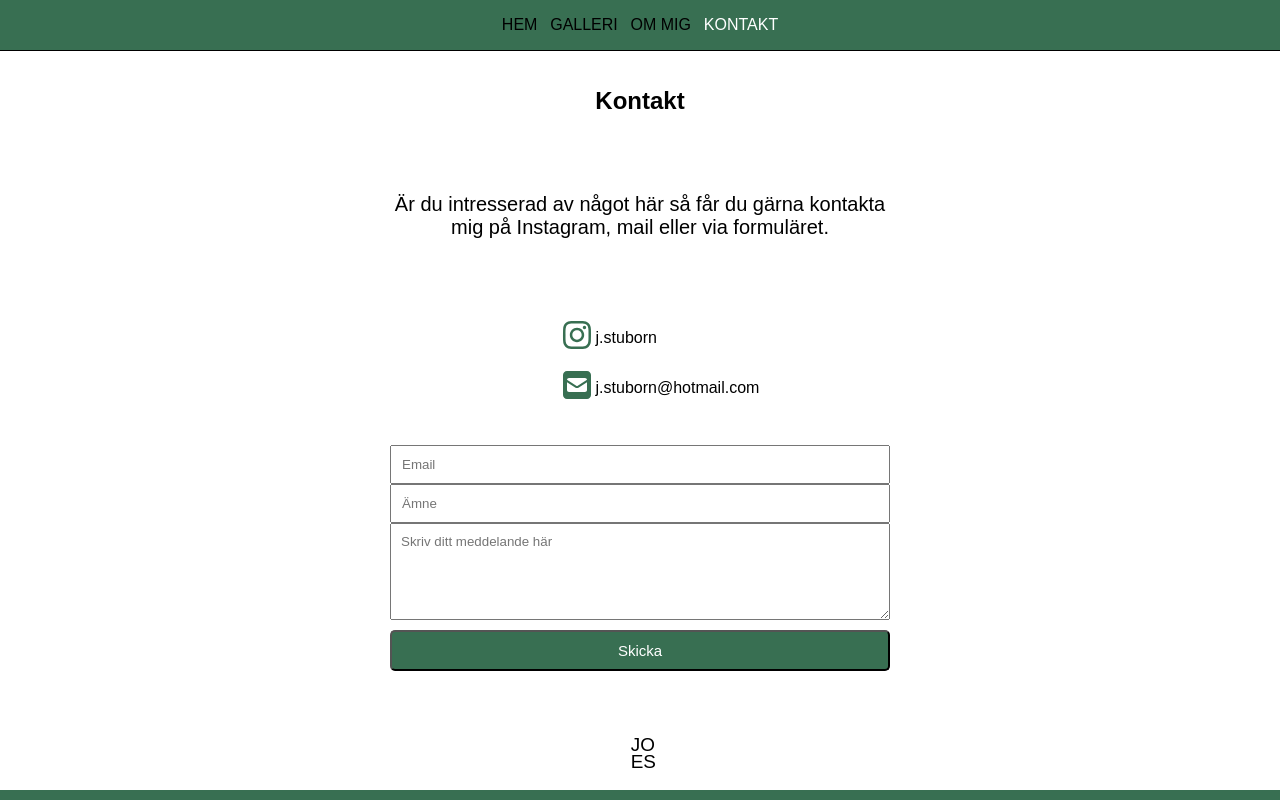
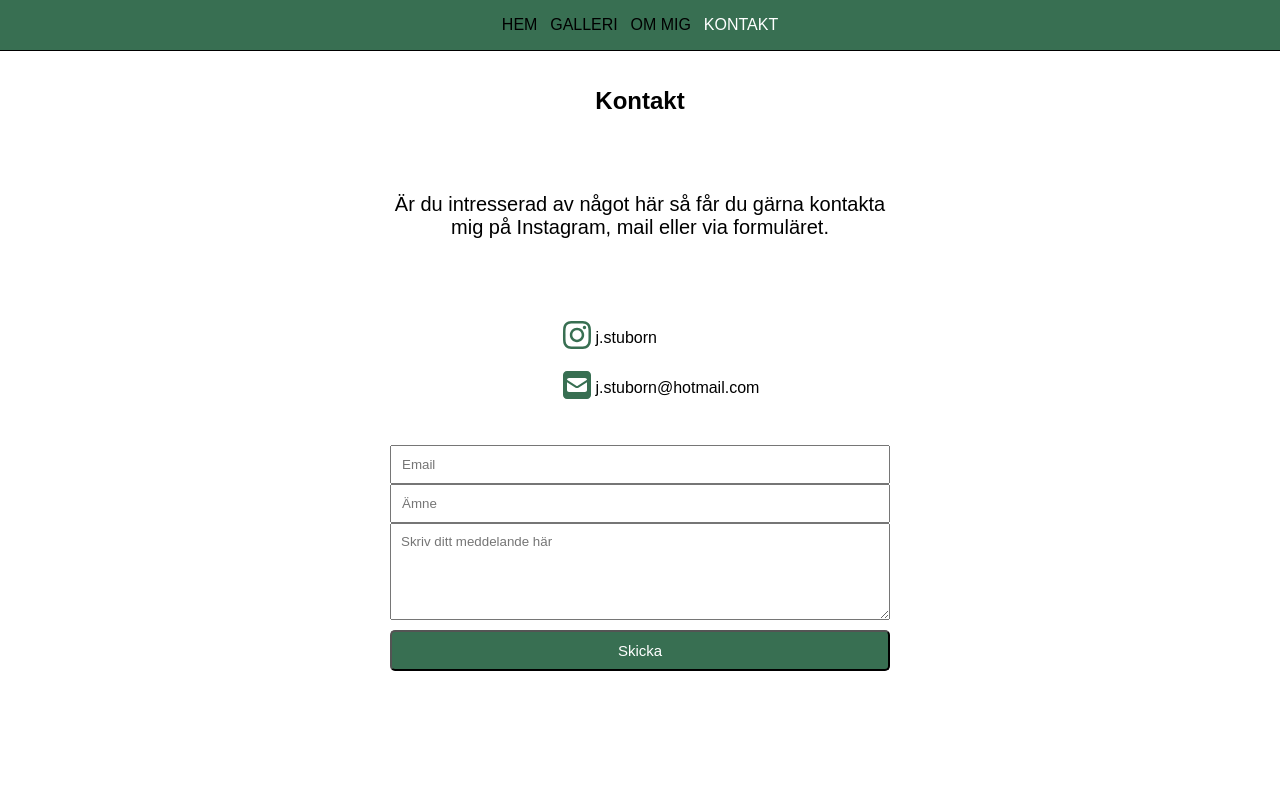
Before and after one commit to Stuuben/Joes-Art, a React (Vite) app: page /contact in a window 1280 px wide. Shown: the top 800 px of the page. Built offline with nearby package versions, Linux system fonts and the light colour scheme; a web font is replaced by a local one.

Commit message:
(fix) styling

```diff
--- a/src/pages/Contact.scss
+++ b/src/pages/Contact.scss
@@ -24,6 +24,7 @@
     flex-direction: column;
 
     align-items: center;
+    height: 100vh;
     @media screen and (min-width: 680px) {
       width: 50%;
     }
--- a/src/pages/Contact.tsx
+++ b/src/pages/Contact.tsx
@@ -33,8 +33,8 @@ export const Contact = () => {
           </div>
         </div>
         <Form></Form>
-        <div className="portrait">
-          {/*  <img src="../../public/assets/josefin.png" alt="josefin" /> */}
+        {/*      {  <div className="portrait">
+
           <div>
             <img
               src="/assets/JOES.svg"
@@ -43,7 +43,7 @@ export const Contact = () => {
               height={"35px"}
             />
           </div>
-        </div>
+        </div>} */}
       </div>
     </div>
   );
--- a/src/pages/Home.scss
+++ b/src/pages/Home.scss
@@ -75,7 +75,7 @@
   /*  padding: 2rem; */
   padding-top: 10px;
   border-top: 2px solid $secondary-color;
-  border-bottom: 2px solid $secondary-color;
+  // border-bottom: 2px solid $secondary-color;
   margin-bottom: 1rem;
   @media screen and (min-width: 680px) {
   }
```
